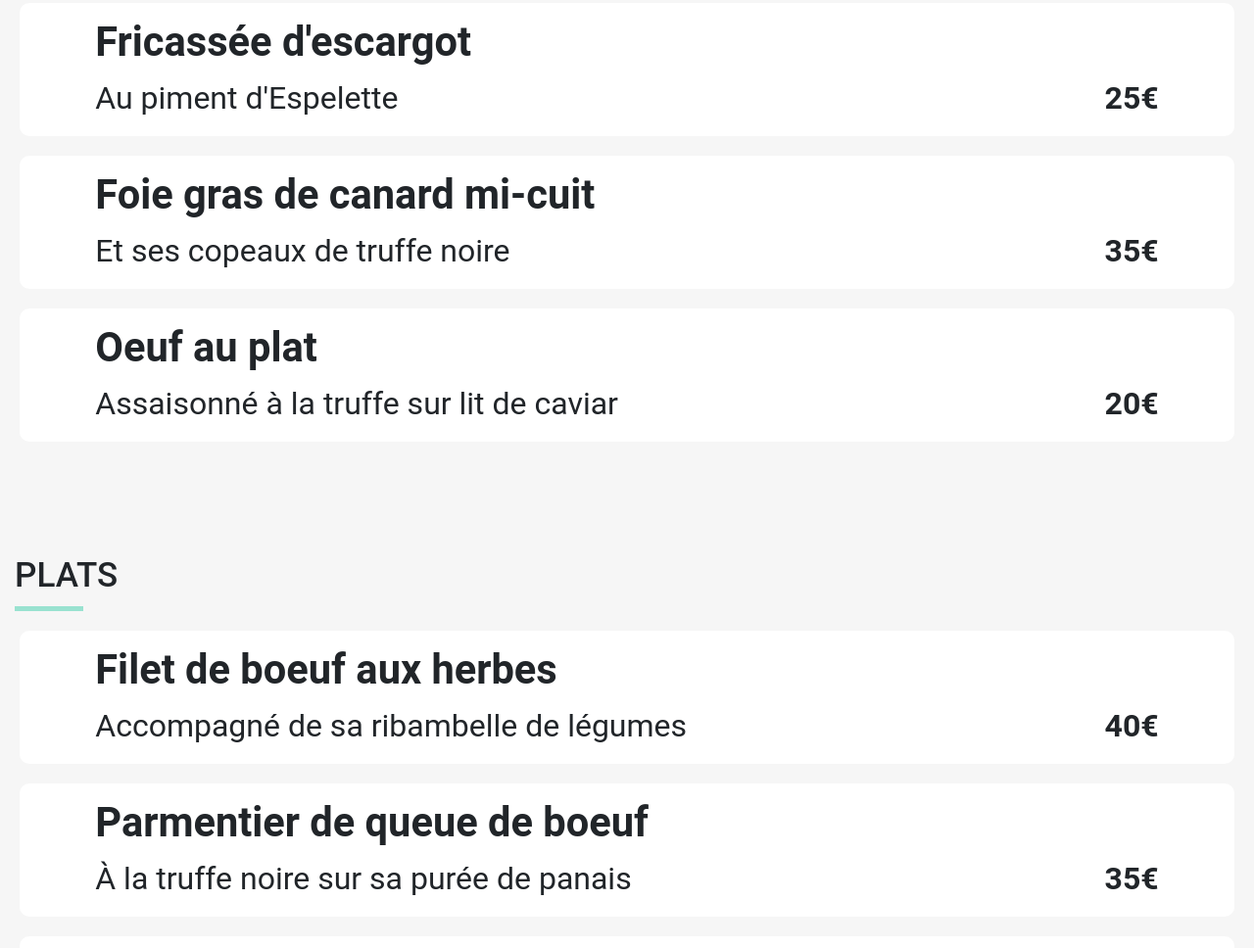
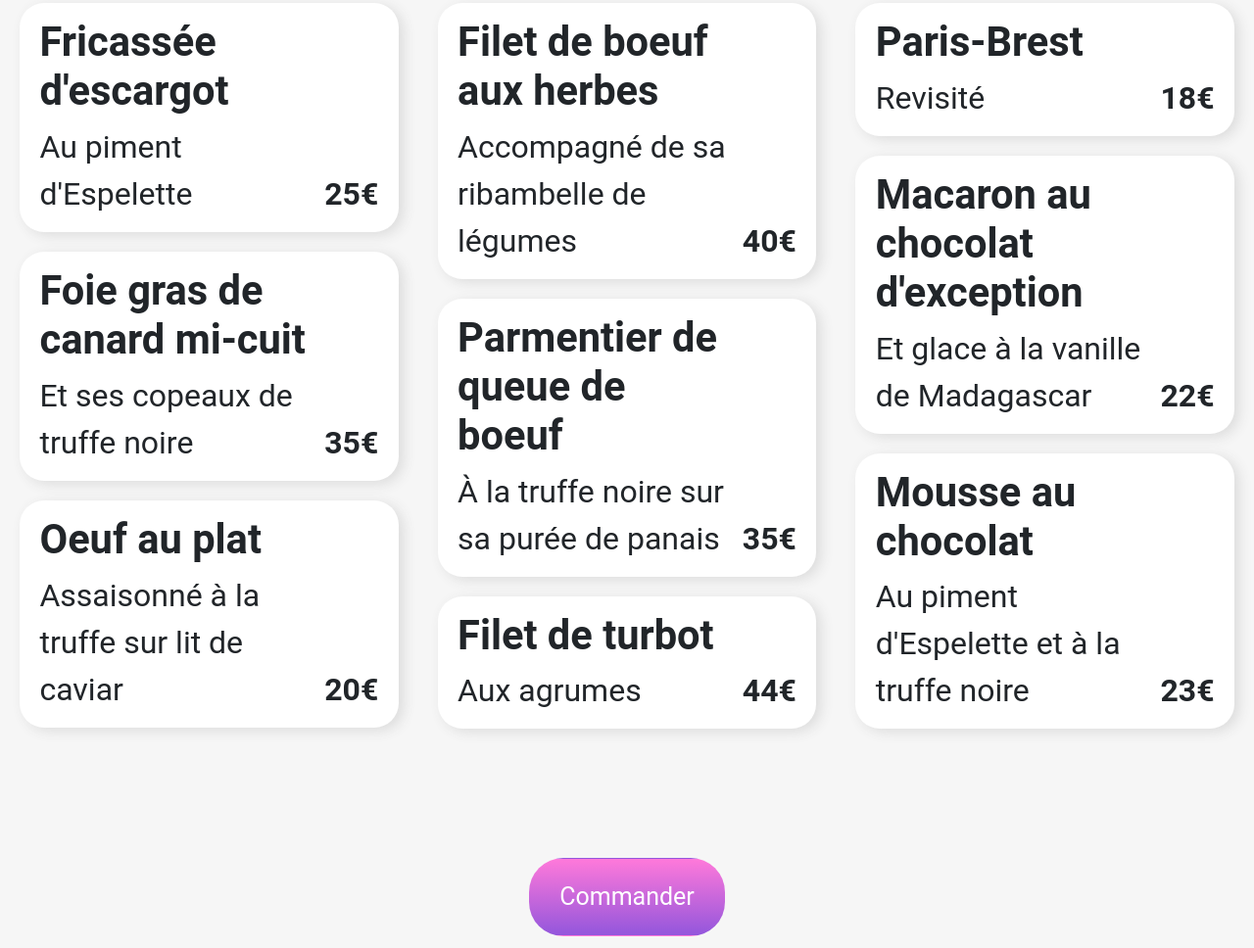
Before and after one commit to Yunaqua/ToussaintMuriel_3_31072021, a plain HTML site: page Menu1.html in a window 1280 px wide. Shown: the part 684-1652 px from the top of the page at 98% size. Drawn offline with nearby package versions, Linux system fonts and the light colour scheme; a web font is replaced by a local one.

Commit message:
mise en page et media query

```diff
--- a/Menu1.html
+++ b/Menu1.html
@@ -34,7 +34,8 @@
         </div>
 
       </section> <!-- image -->
-      <section id="bloc--menus">
+      <section id="bloc--restaurant">
+        <div class="bloc--menus">
           <article id="entrees"class="menu">
             <h3>Entrées</h3>
 
@@ -134,6 +135,8 @@
                 </div>
               </div>
           </article> <!-- dessert -->
+        </div>
+
 
            <div class="bloc_reservation">
             <span class="btn button_explorer">Commander</span>
--- a/asset/css/style_query.css
+++ b/asset/css/style_query.css
@@ -47,3 +47,11 @@
     left: -5em;
 	}
 }
+
+
+
+.bloc--menus {
+    background-color: #f6f6f6;
+    display: grid;
+    grid-template-columns: repeat(3, 1fr);
+}
--- a/asset/sass/_base.scss
+++ b/asset/sass/_base.scss
@@ -1,4 +1,4 @@
-@import "variables";
+
 
 body{
    font-family:$font-secondaire;
--- a/asset/sass/_buttons.scss
+++ b/asset/sass/_buttons.scss
@@ -5,7 +5,7 @@
   }
 
 span.button_explorer {
-    background: linear-gradient(180deg, #ef74da, #a15adc) ;
+    background: linear-gradient(180deg, $color-secondary, $color-primary) ;
     color: white;
     padding: 20px 30px;
     border-radius: 35px;
--- a/asset/sass/pages_menu.scss
+++ b/asset/sass/pages_menu.scss
@@ -46,7 +46,7 @@ h1{
       position: absolute;
       left: 2em;
       padding-left: 20px;
-      font-size:2em;
+      font-size:3em;
       color: black;
       text-decoration: none;
     }
@@ -98,7 +98,7 @@ h1{
 
 }
 
-  #bloc--menus {
+  #bloc--restaurant{
       background-color: $color-primaryback;
   }
 
@@ -139,21 +139,24 @@ h1{
   .list-menu {
     display: flex;
     background-color: white;
-    border-radius: 10px;
+    border-radius: 25px;
+    box-shadow: 5px .2em 0.8em #dcdcdc;
     margin: 20px;
     padding: 15px;
     justify-content: space-evenly;
+    transition: transform 400ms;
     p{
       font-size:2em;
     }
+    &:hover {
+      background-color:  #f5edff;
+      cursor: pointer;
+      transform: scale(1.02);
+      }
     &--nommenu {
       width: 80%;
     }
-      :hover {
-        background-color:  #f5edff;
-        cursor: pointer;
-        transform: scale(1.02);
-        }
+
     }
 
 
@@ -161,17 +164,22 @@ h1{
   .list-footer {
       display: inline;
       list-style-type: none;
+      & div {
+        display: inline-flex;
+        align-items: center;
+        padding: 5px 0;
+    }
   }
 
   footer li {
       padding-bottom: 5px;
+      &:hover {
+        cursor: pointer;
+        text-decoration: underline;
+    }
   }
 
-  .list-footer div {
-      display: inline-flex;
-      align-items: center;
-      padding: 5px 0;
-  }
+
 
 
 
@@ -179,7 +187,7 @@ h1{
 
   .card {
       background-size: cover!important;
-      height: 450px;
+      height: 600px;
       object-fit: cover;
       transition: opacity 0.25s ease-in-out;
       margin-bottom: 6em;
@@ -222,10 +230,3 @@ h1{
   .btn:hover{
     cursor: pointer;
   }
-  span.button_explorer {
-      background: linear-gradient(180deg, #ef74da, #a15adc) ;
-      color: white;
-      padding: 20px 30px;
-      border-radius: 35px;
-      font-size: 25px;
-  }
```
Also changed, not shown: asset/css/index.css, asset/css/stylemenu.css, 2 other files.
